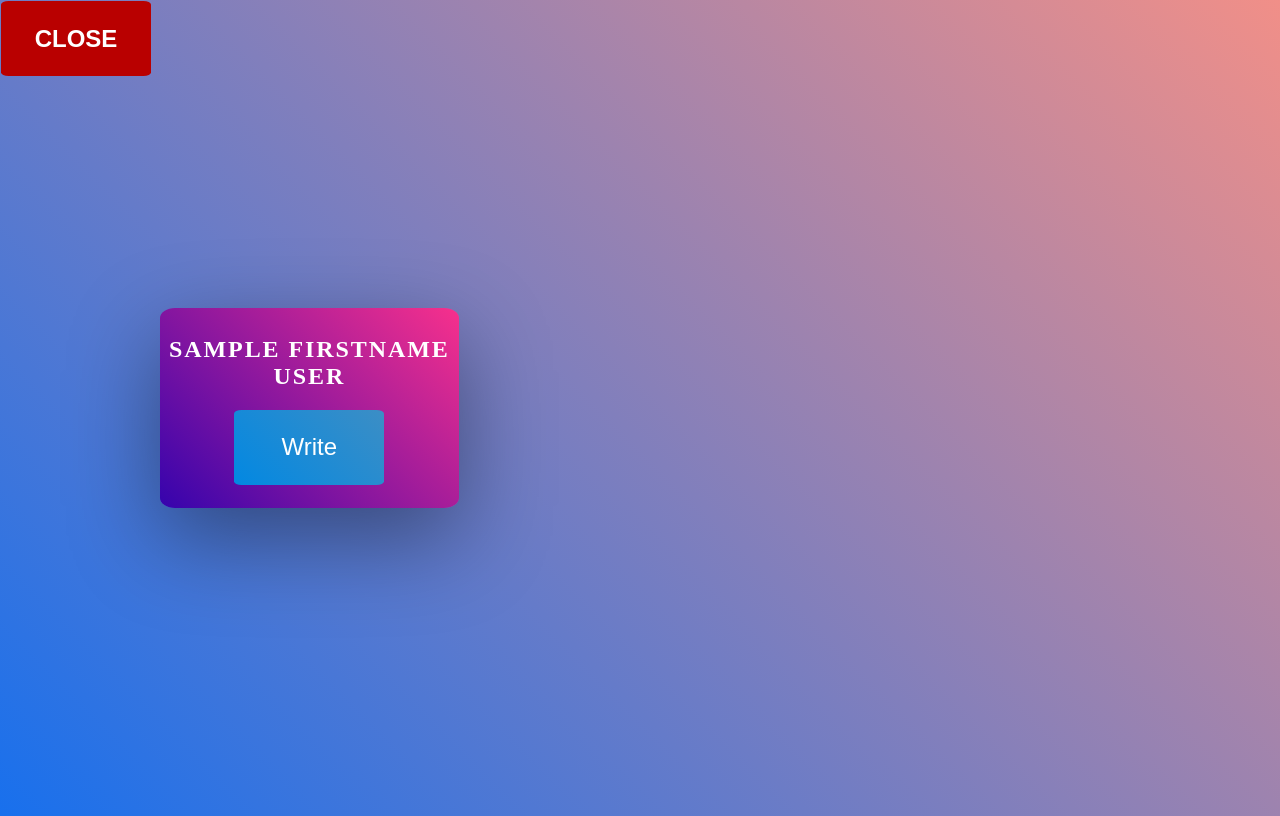
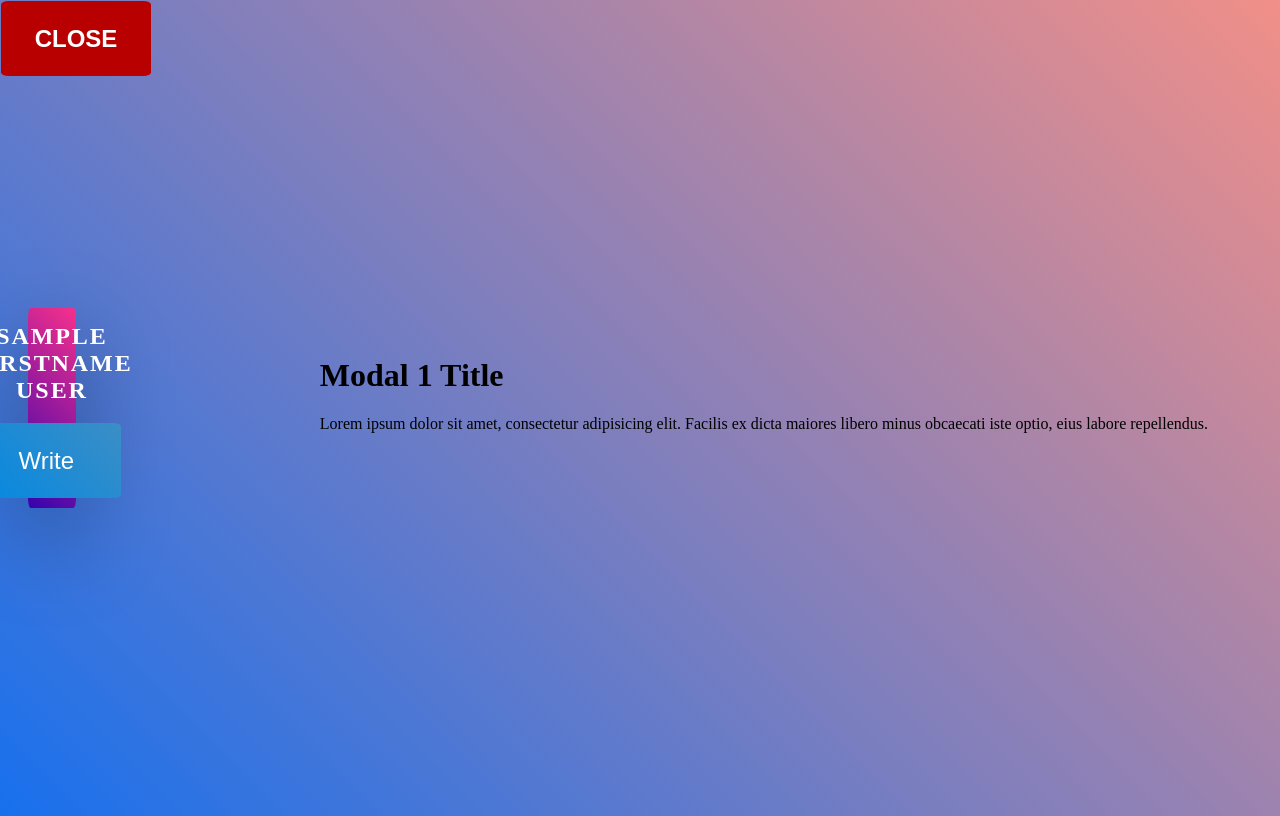
Before and after one commit to Adsanvar/RFID, a Python web app: template TimeClock/templates/writer.html in a window 1280 px wide. Run offline with Jinja, Linux system fonts and the light colour scheme; the template is opened without the code that fills it: most values are stand-ins (such as "Sample title", 1, 10 or a date in 2020).

Commit message:
container

```diff
--- a/TimeClock/static/css/style.css
+++ b/TimeClock/static/css/style.css
@@ -249,38 +249,6 @@
 }
 
 /*
-.box{
-  width: 300px;
-  padding: 40px;
-  border-radius: 5px;
-  position: absolute;
-  top: 50%;
-  left: 50%;
-  transform: translate(-50%,-50%);
-  text-align: center;
-  background-color: transparent;
-  width: 50%;
-} */
-
-/* .box input[type = "submit"]{
-  border:0;
-  background: none;
-  display: block;
-  margin: 20px auto;
-  text-align: center;
-  border: 2px solid #2ecc71;
-  padding: 14px 40px;
-  outline: none;
-  color: white;
-  border-radius: 24px;
-  transition: 0.25s;
-  cursor: pointer;
-}
-
-.box input[type = "submit"]:hover{
-  background: #2ecc71;
-} */
-/*
 .clock-in
 {
   border:0;
@@ -385,3 +353,42 @@
   text-transform: uppercase;
   color: #ffffff;
 }
+
+/* MODAL */
+.box {
+  display: flex;
+  flex-direction: column;
+  justify-content: center;
+  align-items: center;
+  height: 100vh;
+  padding: 0 4rem 2rem;
+}
+
+.box:not(:first-child) {
+  height: 45rem;
+}
+
+.box__title {
+  font-size: 10rem;
+  font-weight: normal;
+  letter-spacing: .8rem;
+  margin-bottom: 2.6rem;
+}
+
+.box__title::first-letter {
+  color: var(--primary);
+}
+
+.box__p,
+.box__info,
+.box__note {
+  font-size: 1.6rem;
+}
+
+.box__info {
+  margin-top: 6rem;
+}
+
+.box__note {
+  line-height: 2;
+}
--- a/TimeClock/templates/writer.html
+++ b/TimeClock/templates/writer.html
@@ -13,19 +13,35 @@
         <button class="btn-exit btn-top-left" name="exitWrite" type="submit">CLOSE</button>
       </form>
     </div>
-    <div class="container">
+    <div id="objContainer" class="container">
       <ul class="cards">
         {% for emp in data%}
           <li class="card cards__item">
             <div class="card__frame">
-              <h2 class="card__title">{{emp['firstname']}} {{emp['lastname']}}</h2>
-              <button class="btn-write">Write</button>
+              <form action="{{writer}}" method="POST">
+                <h2 class="card__title">{{emp['firstname']}} {{emp['lastname']}}</h2>
+                <button class="btn-write" href="#m1-o" name="{{emp['firstname']}} {{emp['lastname']}}" type=submit>Write</button>
+              </form>
             </div>
           </li>
         {%endfor%}
       </ul>
     </div>
 
+    <div class="box">
+      <!-- <a href="#m1-o" class="link-1" id="m1-c">Modal 1</a>
+      <p class="box__info">Without Background</p> -->
+
+      <div class="modal-container" id="m1-o" style="--m-background: transparent;">
+        <div class="modal">
+          <h1 class="modal__title">Modal 1 Title</h1>
+          <p class="modal__text">Lorem ipsum dolor sit amet, consectetur adipisicing elit. Facilis ex dicta maiores libero minus obcaecati iste optio, eius labore repellendus.</p>
+          <!-- <button class="modal__btn">Button &rarr;</button> -->
+          <a href="#objContainer" class="link-2"></a>
+        </div>
+      </div>
+    </div>
+
     <script type="text/javascript" src="{{ url_for('static', filename='js/script.js')}}"></script>
 
   </body>
```
Also changed, not shown: TimeClock/test.py (+50 -38 lines).
